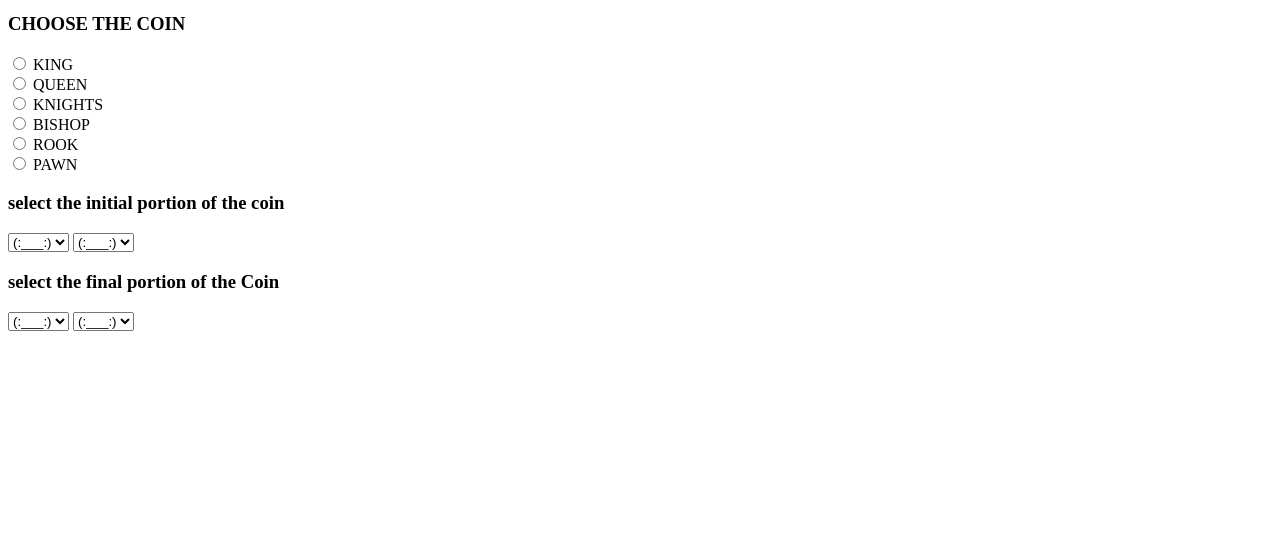
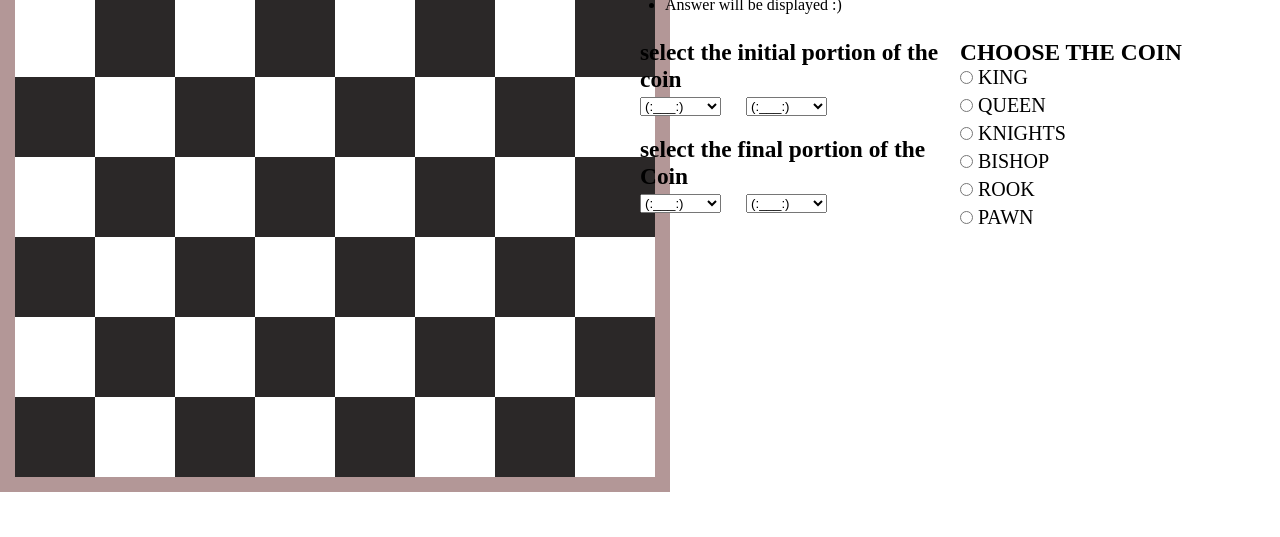
Before and after one commit to ponarasu-developer/chess-finder, a plain HTML site: page index.html in a window 1280 px wide. Shown: the part 263-800 px from the top of the page. Drawn offline with Linux system fonts and the light colour scheme; the site is published under a folder, as on GitHub Pages, so addresses that start at the root find nothing.

Commit message:
Update index.html

```diff
--- a/index.html
+++ b/index.html
@@ -4,7 +4,7 @@
  <meta charset="UTF-8">
  <meta name="viewport" content="width=device-width, initial-scale=1.0">
  <title>chess finder</title>
- <link rel="stylesheet" href="/main.css">
+ <link rel="stylesheet" href="main.css">
 </head>
 <body>
  <header>
@@ -189,6 +189,6 @@
 <div >
   <h1 class="resultdiv" id="resultdiv"></h1>
 </div>
-<script src="/main.js"></script>
+<script src="main.js"></script>
 </body>
 </html>
```
